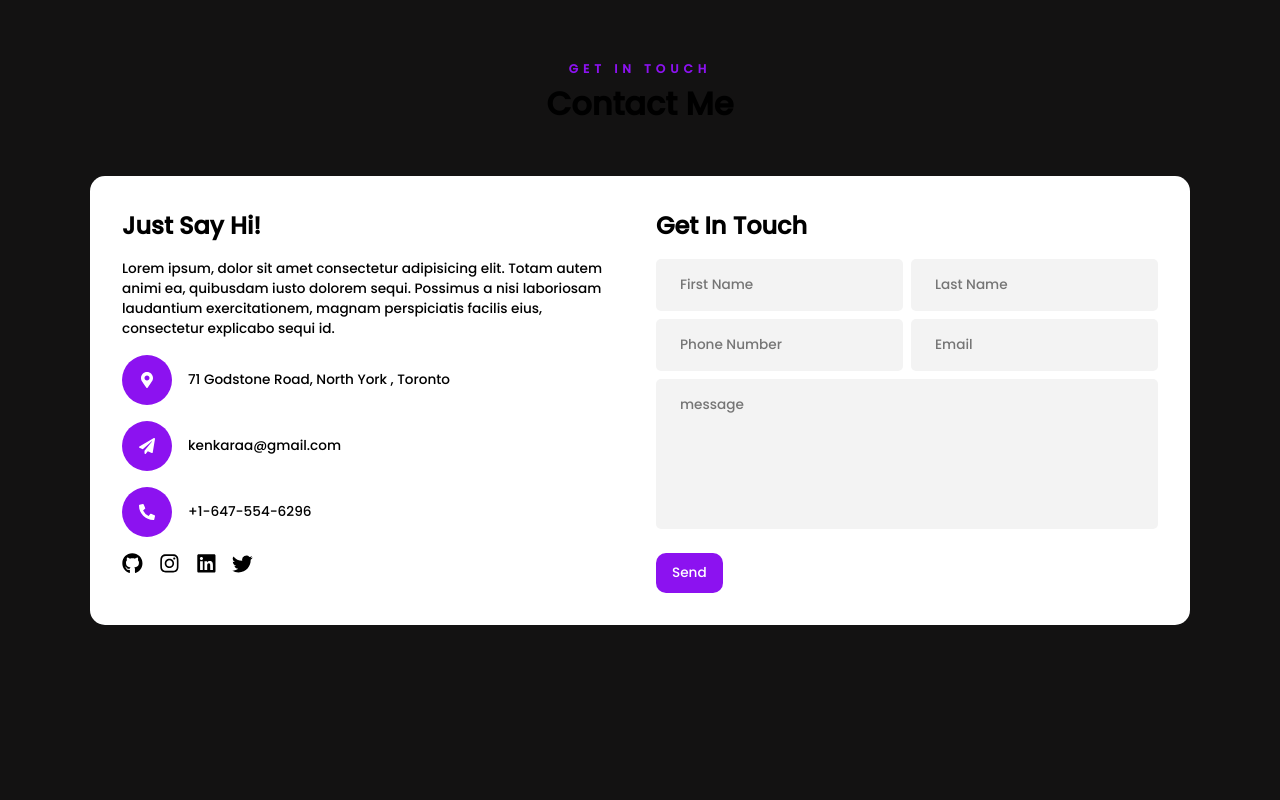
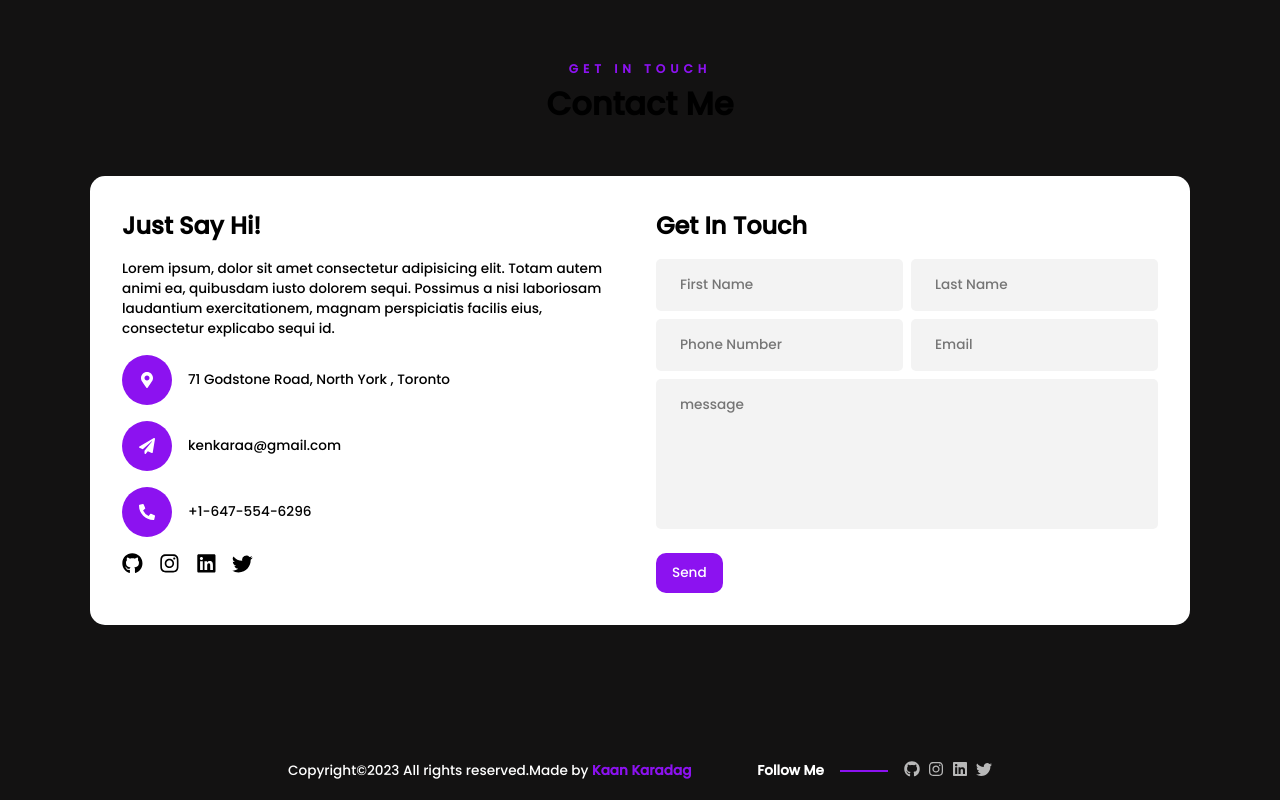
Before and after one commit to scaev/portfolio-react, a React (Create React App) app: page / in a window 1280 px wide. Shown: the part 3585-4385 px from the top of the page. Before the commit the page ends 4328 px from the top, so only its background shows below. Built offline with nearby package versions, Linux system fonts and the light colour scheme.

Commit message:
Adds footer component and styling

```diff
--- a/src/App.js
+++ b/src/App.js
@@ -6,6 +6,7 @@ import About from "./components/container/About/About.jsx";
 import Skills from "./components/container/Skills/Skills";
 import Projects from "./components/container/Projects/Projects";
 import Contact from "./components/container/Contact/Contact";
+import Footer from "./components/container/Footer/Footer";
 
 const App = () => {
   return (
@@ -16,6 +17,7 @@ const App = () => {
       <Skills />
       <Projects />
       <Contact />
+      <Footer />
     </div>
   );
 };
--- /dev/null
+++ b/src/components/container/Footer/Footer.jsx
@@ -0,0 +1,27 @@
+import React from "react";
+import "./Footer.scss";
+import { socialIcons } from "../../../Data";
+
+const Footer = () => {
+  return (
+    <div className="footer">
+      <div className="copyright">
+        <p>
+          Copyright&copy;2023 All rights reserved.Made by{" "}
+          <span>Kaan Karadag</span>
+        </p>
+      </div>
+      <div className="followMe">
+        <h4>Follow Me</h4>
+        <div className="stick"></div>
+        <div className="social_icons">
+          {socialIcons.map((socialIcon, index) => {
+            return <div key={index}>{socialIcon}</div>;
+          })}
+        </div>
+      </div>
+    </div>
+  );
+};
+
+export default Footer;
--- /dev/null
+++ b/src/components/container/Footer/Footer.scss
@@ -0,0 +1,51 @@
+.footer {
+  display: flex;
+  justify-content: space-between;
+  align-items: center;
+  flex-wrap: wrap;
+  padding: 1rem 3rem;
+  max-width: 800px;
+  margin-left: auto;
+  margin-right: auto;
+  color: #fff;
+  column-gap: 2rem;
+
+  .copyright {
+    p {
+      font-size: 0.85rem;
+
+      span {
+        color: #8c12f0;
+        font-weight: 800;
+      }
+    }
+  }
+  .followMe {
+    display: flex;
+    align-items: center;
+    gap: 1rem;
+
+    h4 {
+      font-size: 0.85rem;
+    }
+    .stick {
+      height: 2px;
+      width: 3rem;
+      background: #8c12f0;
+    }
+
+    .social_icons {
+      display: flex;
+      gap: 0.5rem;
+      transition: 0.3s;
+
+      svg {
+        opacity: 0.7;
+        cursor: pointer;
+        &:hover {
+          opacity: 1;
+        }
+      }
+    }
+  }
+}
```
